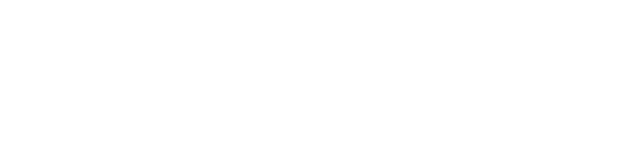
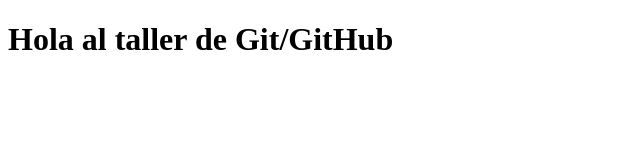
Before and after one commit to consuelopecass/tallerGitHola, a plain HTML site: page index.html in a window 1280 px wide. Shown: the whole page, without its empty margins (0-640 px from the left). Drawn offline with Linux system fonts and the light colour scheme.

Commit message:
Agregando H1

```diff
--- a/index.html
+++ b/index.html
@@ -8,5 +8,7 @@
 </head>
 <body>
 
+    <h1>Hola al taller de Git/GitHub</h1>
+
 </body>
 </html>
```
